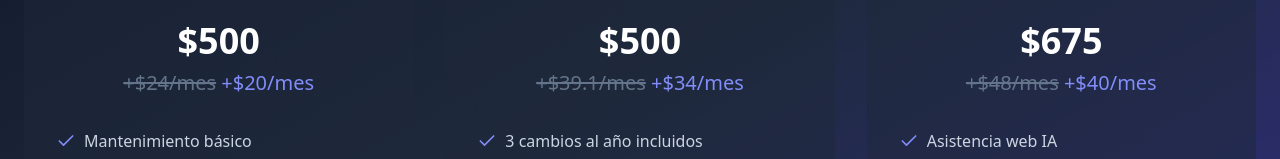
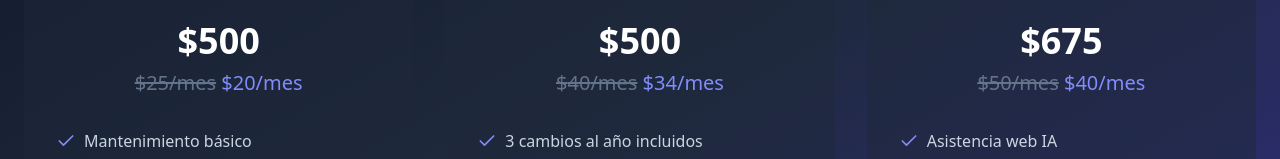
Before and after one commit to SafenSound21/expansion, a React (Vite) app: page /plans in a window 1280 px wide. Both pictures are taken after a click on the button "Pago Anual". Shown: the part 299-458 px from the top of the page. Built offline with nearby package versions, Linux system fonts and the light colour scheme.

Commit message:
fixing plans

```diff
--- a/src/i18n/translations.ts
+++ b/src/i18n/translations.ts
@@ -44,7 +44,7 @@ export const translations = {
       },
       seo: {
         title: 'SEO',
-        shortDesc: 'Optimizamos tu sitio para mejorar su visibilidad en los motores de búsqueda.',
+        shortDesc: 'Optimizamos tu sitio para mejorar la visibilidad en los motores de búsqueda.',
         description: 'Mejoramos tu posicionamiento en buscadores para aumentar el tráfico orgánico y la visibilidad de tu sitio.',
         features: {
           analytics: 'Análisis de Datos',
--- a/src/pages/Plans.tsx
+++ b/src/pages/Plans.tsx
@@ -12,7 +12,8 @@ export function Plans({ currentLang }: PlansProps) {
     {
       name: 'Plan Básico',
       price: 500,
-      monthlyFee: billingType === 'monthly' ? 25 : 20,
+      monthlyFee: 25,
+      monthlyFeeAnual: 20,
       discount: 20,
       features: [
         'Mantenimiento básico',
@@ -23,7 +24,8 @@ export function Plans({ currentLang }: PlansProps) {
     {
       name: 'Plan Profesional',
       price: 500,
-      monthlyFee: billingType === 'monthly' ? 40 : 34,
+      monthlyFee: 40,
+      monthlyFeeAnual: 34,
       discount: 15,
       features: [
         '3 cambios al año incluidos',
@@ -34,7 +36,8 @@ export function Plans({ currentLang }: PlansProps) {
     {
       name: 'Plan Premium',
       price: 675,
-      monthlyFee: billingType === 'monthly' ? 50 : 40,
+      monthlyFee: 50,
+      monthlyFeeAnual: 40,
       discount: 20,
       features: [
         'Asistencia web IA',
@@ -95,12 +98,12 @@ export function Plans({ currentLang }: PlansProps) {
                   {billingType === 'annual' ? (
                     <>
                       <span className="line-through text-slate-500">
-                        +${plan.monthlyFee + (plan.monthlyFee * plan.discount / 100)}/mes
+                        ${plan.monthlyFee}/mes
                       </span>{' '}
-                      <span className="text-indigo-400">+${plan.monthlyFee}/mes</span>
+                      <span className="text-indigo-400">${plan.monthlyFeeAnual}/mes</span>
                     </>
                   ) : (
-                    <>+${plan.monthlyFee}/mes</>
+                    <>${plan.monthlyFee}/mes</>
                   )}
                 </div>
               </div>
```
